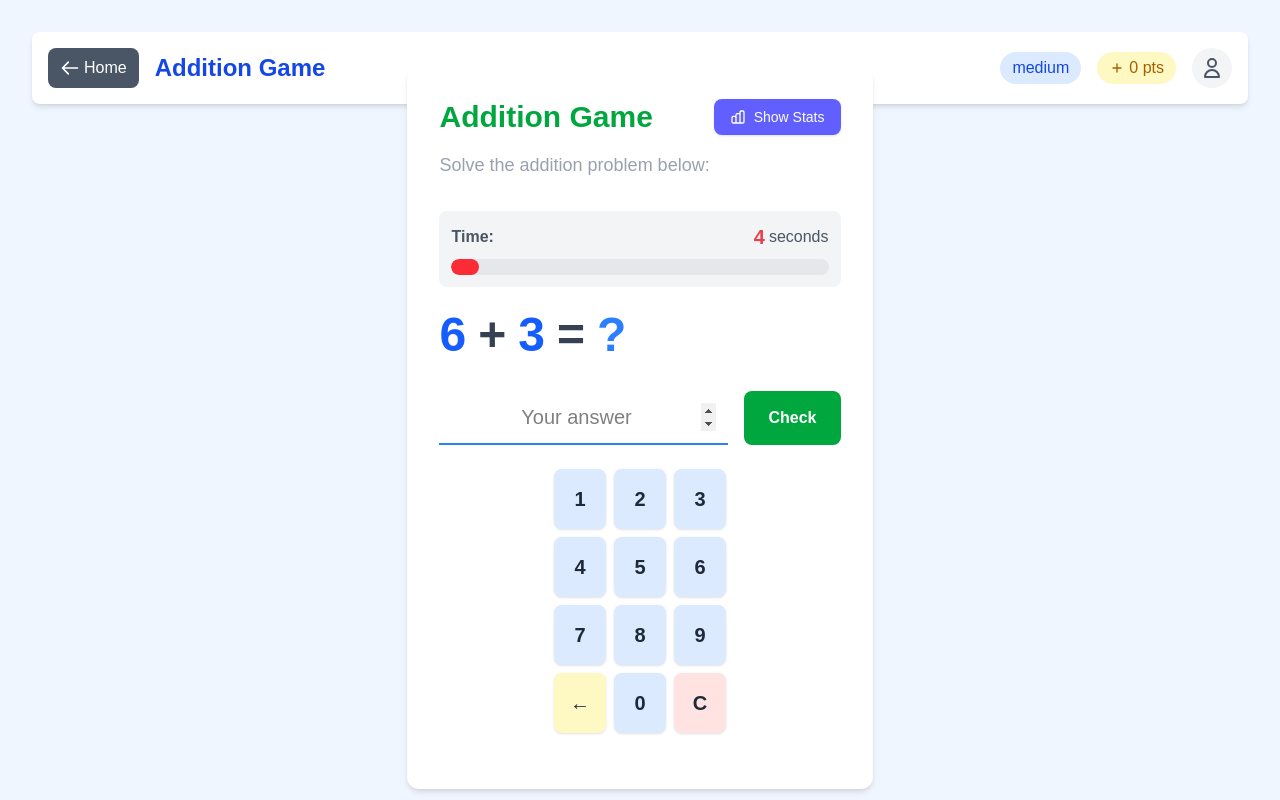
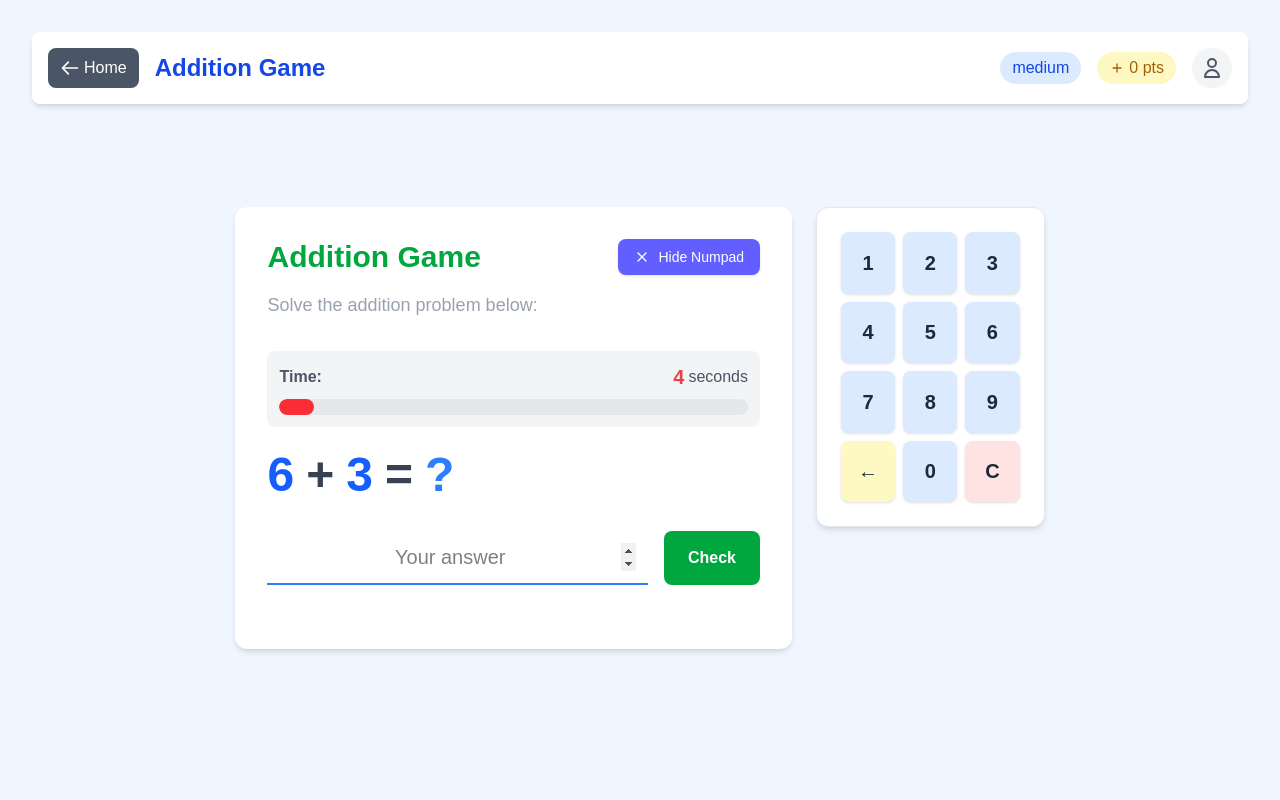
Before and after one commit to rojasmart/math-game, a Next.js app: page /games/addition in a window 1280 px wide. Built offline with nearby package versions, Linux system fonts and the light colour scheme.

Commit message:
---add change numpad to AdditionGame to replace stats visibility with numpad visibility and update related UI elements

```diff
--- a/app/games/addition/page.tsx
+++ b/app/games/addition/page.tsx
@@ -26,7 +26,7 @@ export default function AdditionGame() {
   const [timeChange, setTimeChange] = useState({ value: 0, isShowing: false });
 
   // Add new state for stats visibility
-  const [showStats, setShowStats] = useState(false);
+  const [showNumPad, setShowNumPad] = useState(true);
 
   // Generate new random numbers
   const generateNumbers = () => {
@@ -182,11 +182,11 @@ export default function AdditionGame() {
                 <div className="flex justify-between items-center mb-4">
                   <h1 className="text-3xl font-bold text-green-600">Addition Game</h1>{" "}
                   <button
-                    onClick={() => setShowStats(!showStats)}
-                    className={`text-sm px-4 py-2 rounded-lg flex items-center cursor-pointer transition-all shadow-sm hover:shadow
-    ${showStats ? "bg-indigo-500 hover:bg-indigo-600 text-white" : "bg-indigo-500 hover:bg-indigo-600 text-white"}`}
+                    onClick={() => setShowNumPad(!showNumPad)}
+                    className={`text-sm px-4 py-2 rounded-lg flex items-center cursor-pointer transition-all shadow-sm
+    ${showNumPad ? "bg-indigo-500 hover:bg-indigo-600 text-white" : "bg-indigo-500 hover:bg-indigo-600 text-white"}`}
                   >
-                    {showStats ? (
+                    {showNumPad ? (
                       <>
                         <svg
                           xmlns="http://www.w3.org/2000/svg"
@@ -197,7 +197,7 @@ export default function AdditionGame() {
                         >
                           <path strokeLinecap="round" strokeLinejoin="round" strokeWidth={2} d="M6 18L18 6M6 6l12 12" />
                         </svg>
-                        Hide Stats
+                        Hide Numpad
                       </>
                     ) : (
                       <>
@@ -208,14 +208,9 @@ export default function AdditionGame() {
                           viewBox="0 0 24 24"
                           stroke="currentColor"
                         >
-                          <path
-                            strokeLinecap="round"
-                            strokeLinejoin="round"
-                            strokeWidth={2}
-                            d="M9 19v-6a2 2 0 00-2-2H5a2 2 0 00-2 2v6a2 2 0 002 2h2a2 2 0 002-2zm0 0V9a2 2 0 012-2h2a2 2 0 012 2v10m-6 0a2 2 0 002 2h2a2 2 0 002-2m0 0V5a2 2 0 012-2h2a2 2 0 012 2v14a2 2 0 01-2 2h-2a2 2 0 01-2-2z"
-                          />
+                          <path strokeLinecap="round" strokeLinejoin="round" strokeWidth={2} d="M12 4v16m8-8H4" />
                         </svg>
-                        Show Stats
+                        Show Numpad
                       </>
                     )}
                   </button>
@@ -287,7 +282,18 @@ export default function AdditionGame() {
                     </div>
 
                     {/* Numeric Keypad */}
-                    <div className="grid grid-cols-3 gap-2 max-w-xs mx-auto">
+                  </div>
+                </form>
+
+                {feedback && <div className="p-3 text-center text-lg rounded-lg mb-4 bg-red-100 text-red-800">{feedback}</div>}
+              </div>
+            </div>
+          </div>
+          {/* Numpad card on the right */}
+          {showNumPad && (
+            <div className="md:w-80 h-80 p-6 bg-white rounded-xl border border-gray-200 shadow-md flex items-center justify-center">
+              <div className="w-full h-full">
+                <div className="grid grid-cols-3 gap-2 h-full">
                   {[1, 2, 3, 4, 5, 6, 7, 8, 9].map((num) => (
                     <button
                       key={num}
@@ -295,7 +301,7 @@ export default function AdditionGame() {
                       onClick={() => isActive && setUserAnswer((prevAnswer) => `${prevAnswer}${num}`)}
                       className={`${
                         isActive ? "bg-blue-100 hover:bg-blue-200 active:bg-blue-300" : "bg-gray-100"
-                          } text-gray-800 p-4 rounded-lg font-bold text-xl transition shadow-sm`}
+                      } text-gray-800 rounded-lg font-bold text-xl transition shadow-sm flex items-center justify-center`}
                       disabled={!isActive}
                     >
                       {num}
@@ -306,7 +312,7 @@ export default function AdditionGame() {
                     onClick={() => isActive && setUserAnswer((prevAnswer) => prevAnswer.slice(0, -1))}
                     className={`${
                       isActive ? "bg-yellow-100 hover:bg-yellow-200 active:bg-yellow-300" : "bg-gray-100"
-                        } text-gray-800 p-4 rounded-lg font-bold text-xl transition col-span-1 shadow-sm`}
+                    } text-gray-800 rounded-lg font-bold text-xl transition shadow-sm flex items-center justify-center`}
                     disabled={!isActive}
                   >
                     ←
@@ -316,7 +322,7 @@ export default function AdditionGame() {
                     onClick={() => isActive && setUserAnswer((prevAnswer) => `${prevAnswer}0`)}
                     className={`${
                       isActive ? "bg-blue-100 hover:bg-blue-200 active:bg-blue-300" : "bg-gray-100"
-                        } text-gray-800 p-4 rounded-lg font-bold text-xl transition shadow-sm`}
+                    } text-gray-800 rounded-lg font-bold text-xl transition shadow-sm flex items-center justify-center`}
                     disabled={!isActive}
                   >
                     0
@@ -326,44 +332,11 @@ export default function AdditionGame() {
                     onClick={() => isActive && setUserAnswer("")}
                     className={`${
                       isActive ? "bg-red-100 hover:bg-red-200 active:bg-red-300" : "bg-gray-100"
-                        } text-gray-800 p-4 rounded-lg font-bold text-xl transition shadow-sm`}
+                    } text-gray-800 rounded-lg font-bold text-xl transition shadow-sm flex items-center justify-center`}
                     disabled={!isActive}
                   >
                     C
                   </button>
-                    </div>
-                  </div>
-                </form>
-
-                {feedback && <div className="p-3 text-center text-lg rounded-lg mb-4 bg-red-100 text-red-800">{feedback}</div>}
-              </div>
-            </div>
-          </div>
-          {/* Score card on the right */}
-          {showStats && (
-            <div className="md:w-64 p-6 bg-white rounded-xl border border-gray-200 bg-white p-8 rounded-xl shadow-md">
-              <div className="flex flex-col space-y-4">
-                <div className="bg-gray-100 p-4 rounded-lg shadow-sm">
-                  <p className="text-gray-500 text-sm mb-1">Total Score</p>
-                  <p className="text-3xl font-bold text-blue-600">
-                    {score} / {totalQuestions}
-                  </p>
-                </div>
-
-                <div className="bg-gray-100  p-4 rounded-lg shadow-sm">
-                  <p className="text-gray-500 text-sm mb-1">Correct Answers</p>
-                  <p className="text-2xl font-bold text-green-600">{score}</p>
-                  <div className="w-full bg-gray-200 h-2 rounded-full mt-2">
-                    <div
-                      className="bg-green-500 h-2 rounded-full"
-                      style={{ width: totalQuestions > 0 ? `${(score / totalQuestions) * 100}%` : "0%" }}
-                    ></div>
-                  </div>
-                </div>
-
-                <div className="bg-gray-100 p-4 rounded-lg shadow-sm">
-                  <p className="text-gray-500 text-sm mb-1">Incorrect Tries</p>
-                  <p className="text-2xl font-bold text-red-500">{totalQuestions - score}</p>
                 </div>
               </div>
             </div>
```
Lines whose indentation alone changed are shown as unchanged.
